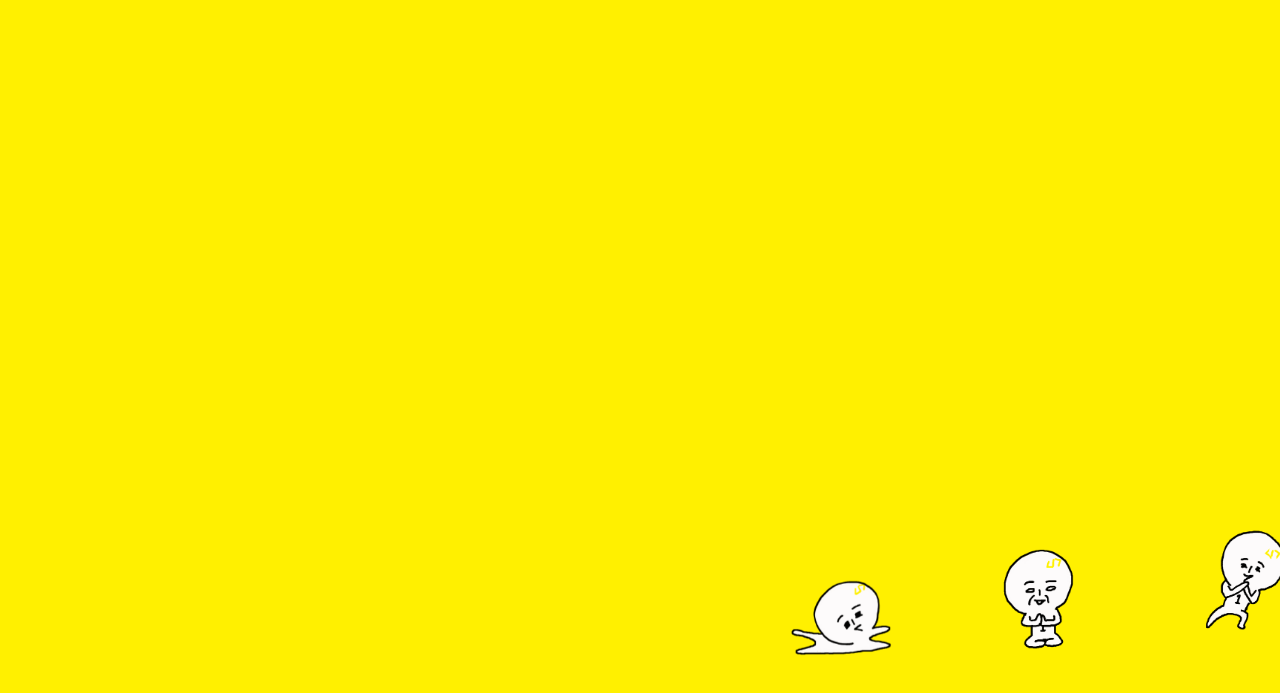
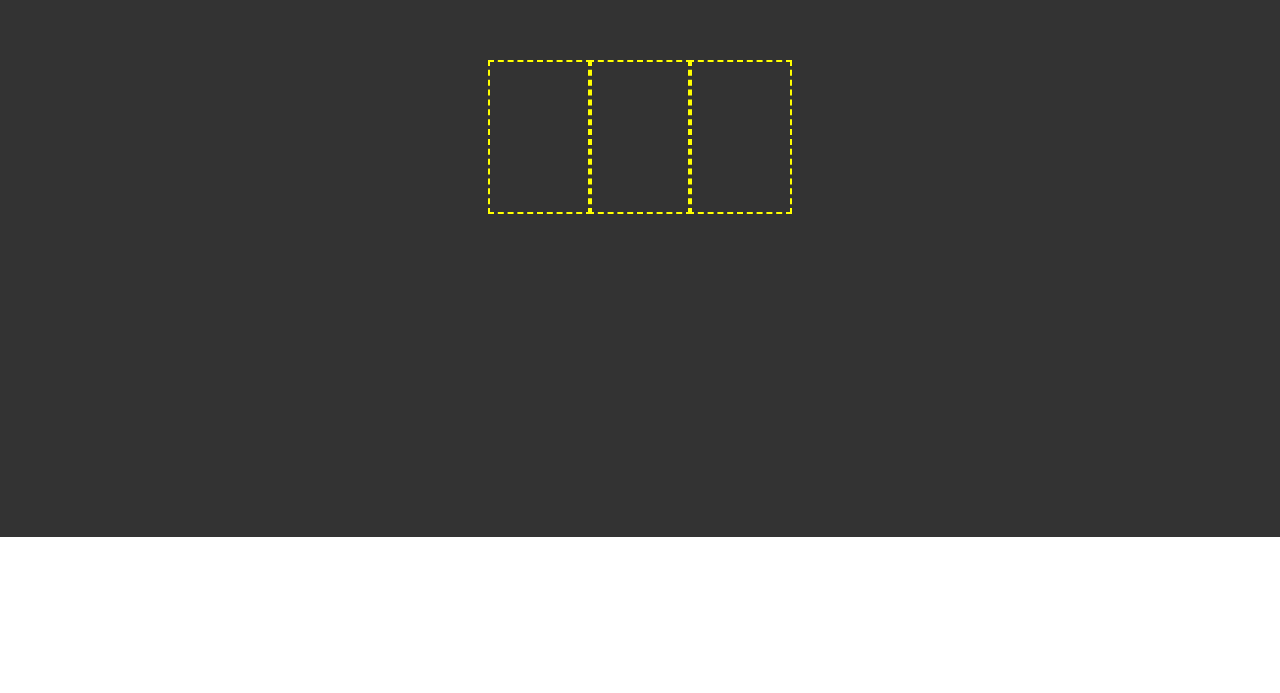
Before and after one commit to sseungjae/practice, a plain HTML site: page index.html in a window 1280 px wide. Shown: the part 263-956 px from the top of the page. After the commit the page ends 800 px from the top, so only its background shows below. Drawn offline with Linux system fonts and the light colour scheme.

Commit message:
3 door animation
start
form design

```diff
--- a/css/reset.css
+++ b/css/reset.css
@@ -147,51 +147,22 @@ ol,
 ul {
   list-style: none;
 }
+table {
+  border-collapse: collapse;
+  border-spacing: 0;
+}
 
 .stage {
-  overflow: hidden;
-  position: relative;
   width: 100vw;
-  height: 75vw;
-  background: #fff000;
+  height: 100vh;
+  background: #333;
+  display: flex;
+  justify-content: center;
+  align-items: center;
 }
 
-@keyframes moving {
-  0% {
-    transform: translateX(0);
-  }
-  100% {
-    transform: translateX(90vw);
-  }
+.door {
+  width: 100px;
+  height: 150px;
+  outline: 2px dashed yellow;
 }
-
-.ilbuni {
-  position: absolute;
-  width: 100px;
-  height: 100px;
-  background-repeat: no-repeat;
-  background-position: 50% 50%;
-  background-size: contain;
-  animation: moving infinite alternate;
-}
-
-.ilbuni:nth-of-type(1) {
-  left: 5%;
-  bottom: 5%;
-  background-image: url("../images/ilbuni_0.png");
-  animation-duration: 2s;
-}
-
-.ilbuni:nth-of-type(2) {
-  left: 10%;
-  bottom: 3%;
-  background-image: url("../images/ilbuni_1.png");
-  animation-duration: 3s;
-}
-
-.ilbuni:nth-of-type(3) {
-  left: 7%;
-  bottom: 7%;
-  background-image: url("../images/ilbuni_2.png");
-  animation-duration: 4s;
-}
--- a/index.html
+++ b/index.html
@@ -6,29 +6,32 @@
 	<meta http-equiv="X-UA-Compatible" content="ie=edge">
 	<title>Interactive Web</title>
 	<link rel="stylesheet" href="css/reset.css">
+	<style>
+
+	</style>
 </head>
 <body>
 	<div class="stage">
+        <div class="door">
+            <div class="door-back"></div>
             <div class="ilbuni"></div>
+            <div class="door-body"></div>
+        </div>
+        <div class="door">
+            <div class="door-back"></div>
             <div class="ilbuni"></div>
+            <div class="door-body"></div>
+        </div>
+        <div class="door">
+            <div class="door-back"></div>
             <div class="ilbuni"></div>
+            <div class="door-body"></div>
         </div>
     </div>
 
+
 	<script>
-      (function() {
-        const ilbuniGroup=document.querySelectorAll('.ilbuni');
-        const stage = document.querySelector('.stage');
 
-        function clickHandler(){
-            // console.log(this);
-            stage.removeChild(this);
-        }
-
-        for( let i = 0; i<ilbuniGroup.length; i++){
-            ilbuniGroup[i].addEventListener('click', clickHandler);
-        }
-      })();
 	</script>
 </body>
 </html>
```
Also changed, not shown: 2 other files. Lines whose indentation alone changed are shown as unchanged.
